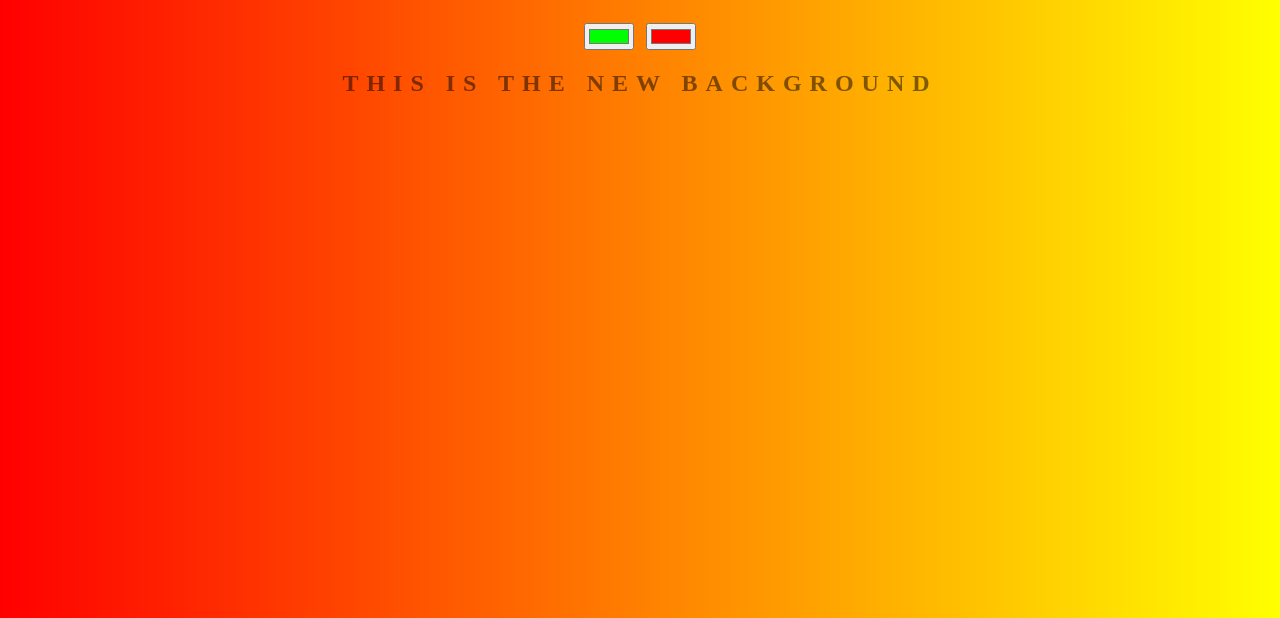
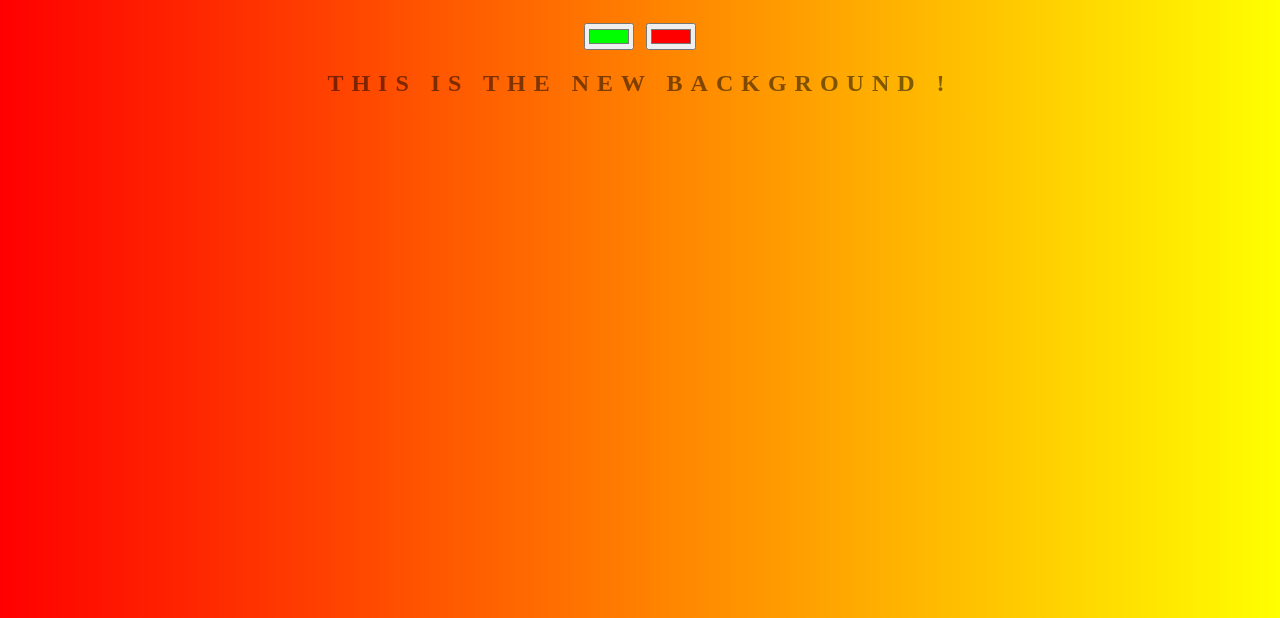
Before and after one commit to Shivamjha98/background-generator, a plain HTML site: page index.html in a window 1280 px wide. Shown: the part 182-800 px from the top of the page. Drawn offline with Linux system fonts and the light colour scheme.

Commit message:
adding second exclamation mark

```diff
--- a/index.html
+++ b/index.html
@@ -10,7 +10,7 @@
 	<!--<input oninput="setGradient()" class="color1" type="color" name="color1" value="#00ff00">-->
 	<input class="color2" type="color" name="color2" value="#ff0000">
 	<!--<input oninput="setGradient()" class="color2" type="color" name="color2" value="#ff0000">-->
-	<h2>THIS IS THE NEW BACKGROUND</h2>
+	<h2>THIS IS THE NEW BACKGROUND ! </h2>
 	<h3></h3>
 	<script type="text/javascript" src="scriptofbackground.js"></script>
 
```
